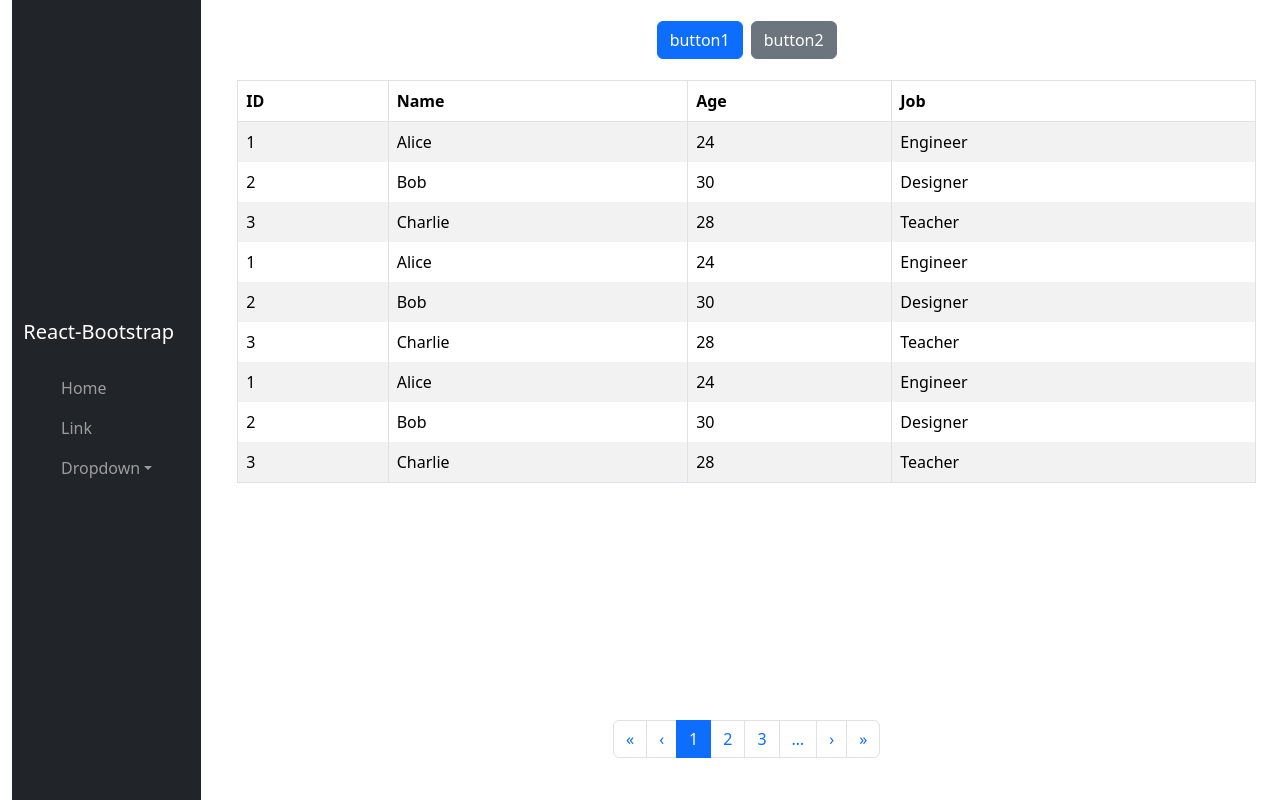
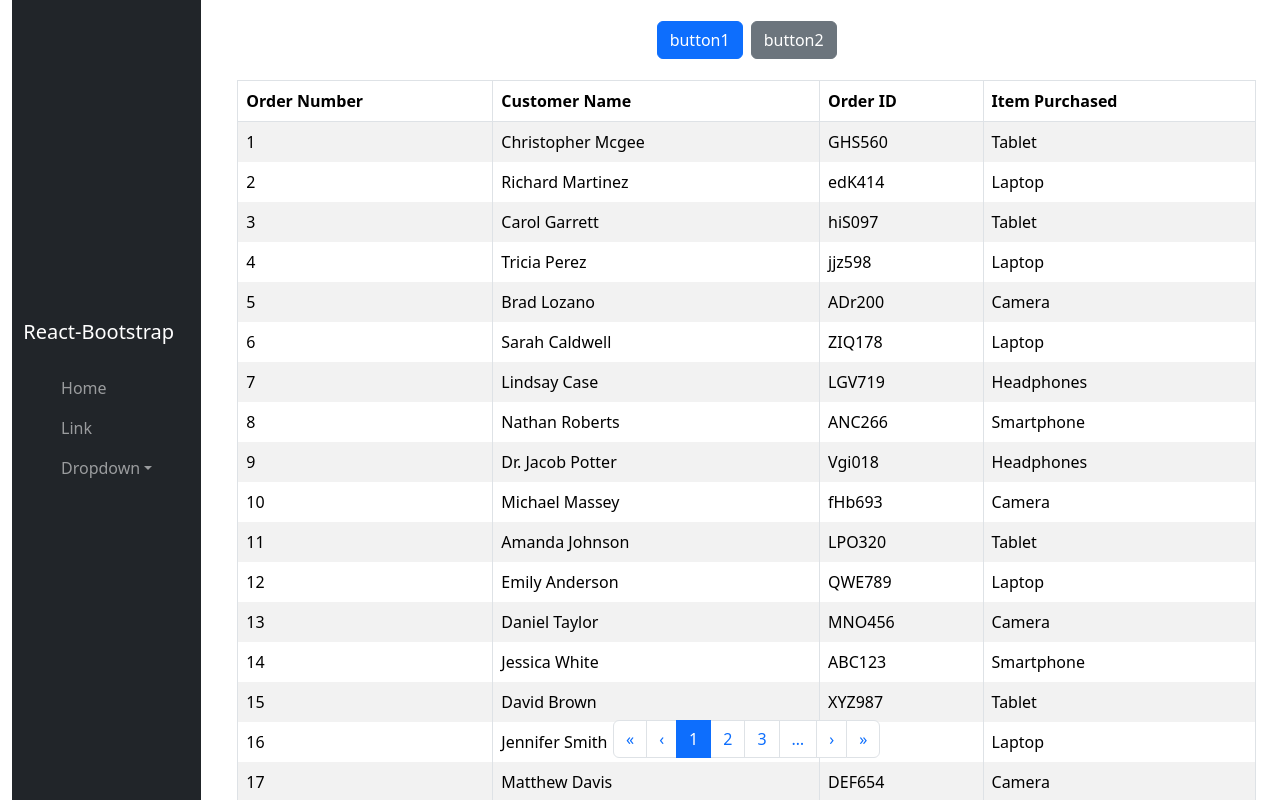
Before and after one commit to patricktang1996/grab-and-go-admin, a React (Create React App) app in the folder front-end/grab-and-go-frontend/: page / in a window 1280 px wide. Shown: the top 800 px of the page. Built offline with nearby package versions, Linux system fonts and the light colour scheme.

Commit message:
adding testing folder and build a orders json file for testing, cutting pagination part code to PaginationTool component, then add PaginationTool back to dashboard component

```diff
--- a/front-end/grab-and-go-frontend/src/component/Dashboard.jsx
+++ b/front-end/grab-and-go-frontend/src/component/Dashboard.jsx
@@ -1,5 +1,6 @@
-import { Container, Row, Col, Button, Table, Pagination } from 'react-bootstrap';
+import { Container, Row, Col, Button, Table } from 'react-bootstrap';
 import TestingTable from "../table/TestingTable";
+import PaginationTool from "./PaginationTool";
 
 function Dashboard() {
     return (
@@ -10,7 +11,6 @@ function Dashboard() {
                     <div>
                         <Button variant="primary">button1</Button>
                         <Button variant="secondary" className="ms-2">button2</Button>
-                        {/* more button */}
                     </div>
                 </Col>
             </Row>
@@ -27,16 +27,7 @@ function Dashboard() {
             {/* bottom：pagination */}
             <Row>
                 <Col className="d-flex justify-content-center align-items-center">
-                    <Pagination>
-                        <Pagination.First />
-                        <Pagination.Prev />
-                        <Pagination.Item active>{1}</Pagination.Item>
-                        <Pagination.Item>{2}</Pagination.Item>
-                        <Pagination.Item>{3}</Pagination.Item>
-                        <Pagination.Ellipsis />
-                        <Pagination.Next />
-                        <Pagination.Last />
-                    </Pagination>
+                    <PaginationTool />
                 </Col>
             </Row>
         </Container>
--- /dev/null
+++ b/front-end/grab-and-go-frontend/src/component/PaginationTool.jsx
@@ -0,0 +1,17 @@
+import Pagination from 'react-bootstrap/Pagination';
+function PaginationTool() {
+    return (
+        <Pagination>
+            <Pagination.First />
+            <Pagination.Prev />
+            <Pagination.Item active>{1}</Pagination.Item>
+            <Pagination.Item>{2}</Pagination.Item>
+            <Pagination.Item>{3}</Pagination.Item>
+            <Pagination.Ellipsis />
+            <Pagination.Next />
+            <Pagination.Last />
+        </Pagination>
+    )
+}
+
+export default PaginationTool;
--- a/front-end/grab-and-go-frontend/src/table/TestingTable.jsx
+++ b/front-end/grab-and-go-frontend/src/table/TestingTable.jsx
@@ -1,37 +1,25 @@
+import React from 'react';
 import { Table } from 'react-bootstrap';
+import ordersData from '../testing/testing-order-data.json';
 
 function TestingTable() {
-    // made up data
-    const data = [
-        { id: 1, name: "Alice", age: 24, job: "Engineer" },
-        { id: 2, name: "Bob", age: 30, job: "Designer" },
-        { id: 3, name: "Charlie", age: 28, job: "Teacher" },
-        { id: 1, name: "Alice", age: 24, job: "Engineer" },
-        { id: 2, name: "Bob", age: 30, job: "Designer" },
-        { id: 3, name: "Charlie", age: 28, job: "Teacher" },
-        { id: 1, name: "Alice", age: 24, job: "Engineer" },
-        { id: 2, name: "Bob", age: 30, job: "Designer" },
-        { id: 3, name: "Charlie", age: 28, job: "Teacher" },
-        // more...
-    ];
-
     return (
         <Table striped bordered hover>
             <thead>
             <tr>
-                <th>ID</th>
-                <th>Name</th>
-                <th>Age</th>
-                <th>Job</th>
+                <th>Order Number</th>
+                <th>Customer Name</th>
+                <th>Order ID</th>
+                <th>Item Purchased</th>
             </tr>
             </thead>
             <tbody>
-            {data.map((row) => (
-                <tr key={row.id}>
-                    <td>{row.id}</td>
-                    <td>{row.name}</td>
-                    <td>{row.age}</td>
-                    <td>{row.job}</td>
+            {ordersData.map((order, index) => (
+                <tr key={index}>
+                    <td>{order.orderNumber}</td>
+                    <td>{order.customerName}</td>
+                    <td>{order.orderID}</td>
+                    <td>{order.itemPurchased}</td>
                 </tr>
             ))}
             </tbody>
--- /dev/null
+++ b/front-end/grab-and-go-frontend/src/testing/testing-order-data.json
@@ -0,0 +1,32 @@
+[
+  {"orderNumber": 1, "customerName": "Christopher Mcgee", "orderID": "GHS560", "itemPurchased": "Tablet"},
+  {"orderNumber": 2, "customerName": "Richard Martinez", "orderID": "edK414", "itemPurchased": "Laptop"},
+  {"orderNumber": 3, "customerName": "Carol Garrett", "orderID": "hiS097", "itemPurchased": "Tablet"},
+  {"orderNumber": 4, "customerName": "Tricia Perez", "orderID": "jjz598", "itemPurchased": "Laptop"},
+  {"orderNumber": 5, "customerName": "Brad Lozano", "orderID": "ADr200", "itemPurchased": "Camera"},
+  {"orderNumber": 6, "customerName": "Sarah Caldwell", "orderID": "ZIQ178", "itemPurchased": "Laptop"},
+  {"orderNumber": 7, "customerName": "Lindsay Case", "orderID": "LGV719", "itemPurchased": "Headphones"},
+  {"orderNumber": 8, "customerName": "Nathan Roberts", "orderID": "ANC266", "itemPurchased": "Smartphone"},
+  {"orderNumber": 9, "customerName": "Dr. Jacob Potter", "orderID": "Vgi018", "itemPurchased": "Headphones"},
+  {"orderNumber": 10, "customerName": "Michael Massey", "orderID": "fHb693", "itemPurchased": "Camera"},
+  {"orderNumber": 11, "customerName": "Amanda Johnson", "orderID": "LPO320", "itemPurchased": "Tablet"},
+  {"orderNumber": 12, "customerName": "Emily Anderson", "orderID": "QWE789", "itemPurchased": "Laptop"},
+  {"orderNumber": 13, "customerName": "Daniel Taylor", "orderID": "MNO456", "itemPurchased": "Camera"},
+  {"orderNumber": 14, "customerName": "Jessica White", "orderID": "ABC123", "itemPurchased": "Smartphone"},
+  {"orderNumber": 15, "customerName": "David Brown", "orderID": "XYZ987", "itemPurchased": "Tablet"},
+  {"orderNumber": 16, "customerName": "Jennifer Smith", "orderID": "JKL321", "itemPurchased": "Laptop"},
+  {"orderNumber": 17, "customerName": "Matthew Davis", "orderID": "DEF654", "itemPurchased": "Camera"},
+  {"orderNumber": 18, "customerName": "Laura Wilson", "orderID": "GHI987", "itemPurchased": "Smartphone"},
+  {"orderNumber": 19, "customerName": "William Lee", "orderID": "PQR654", "itemPurchased": "Tablet"},
+  {"orderNumber": 20, "customerName": "Rachel Miller", "orderID": "UVW321", "itemPurchased": "Laptop"},
+  {"orderNumber": 21, "customerName": "Brian Johnson", "orderID": "STU987", "itemPurchased": "Camera"},
+  {"orderNumber": 22, "customerName": "Samantha Davis", "orderID": "MNO123", "itemPurchased": "Smartphone"},
+  {"orderNumber": 23, "customerName": "John Smith", "orderID": "PQR789", "itemPurchased": "Tablet"},
+  {"orderNumber": 24, "customerName": "Rebecca Wilson", "orderID": "XYZ321", "itemPurchased": "Laptop"},
+  {"orderNumber": 25, "customerName": "Christopher Johnson", "orderID": "GHI123", "itemPurchased": "Camera"},
+  {"orderNumber": 26, "customerName": "Ashley Davis", "orderID": "ABC987", "itemPurchased": "Smartphone"},
+  {"orderNumber": 27, "customerName": "James Smith", "orderID": "JKL789", "itemPurchased": "Tablet"},
+  {"orderNumber": 28, "customerName": "Stephanie Brown", "orderID": "DEF123", "itemPurchased": "Laptop"},
+  {"orderNumber": 29, "customerName": "Kevin Wilson", "orderID": "UVW987", "itemPurchased": "Camera"},
+  {"orderNumber": 30, "customerName": "Megan Johnson", "orderID": "STU123", "itemPurchased": "Smartphone"}
+]
```
